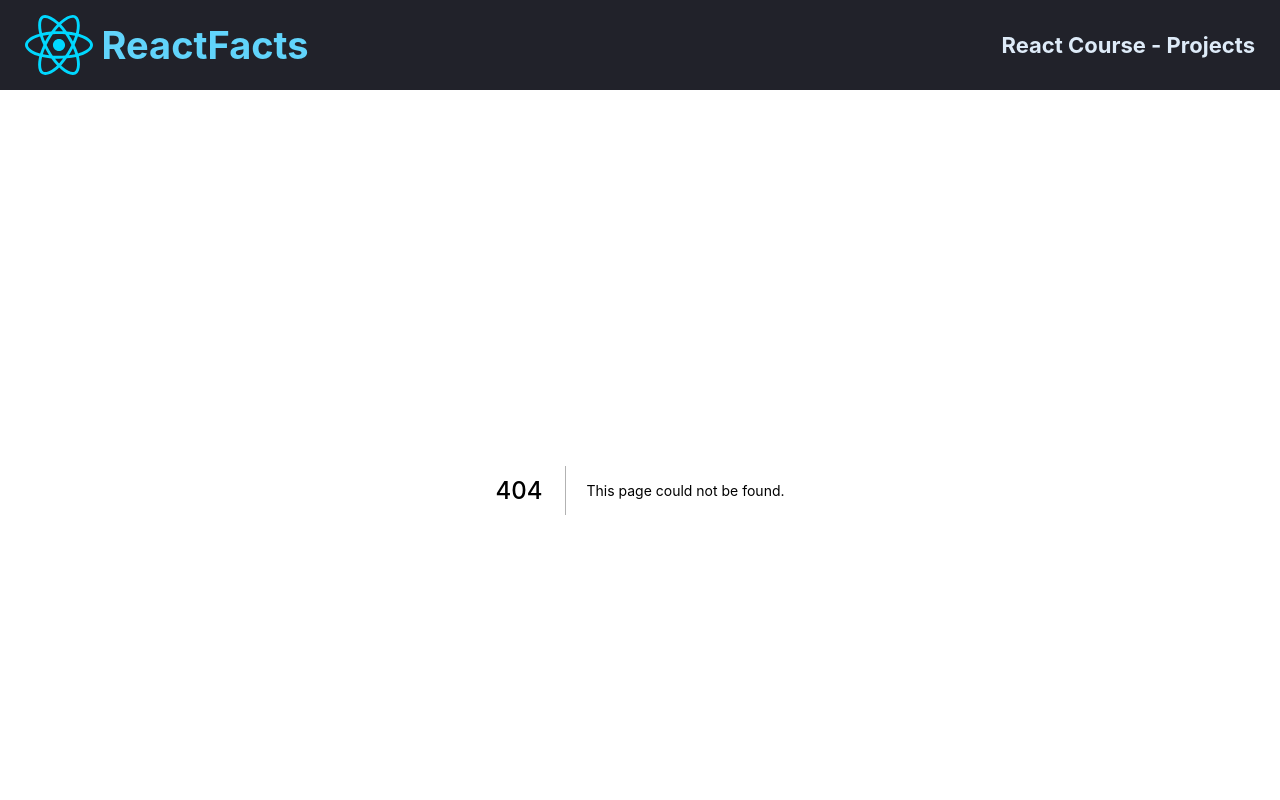
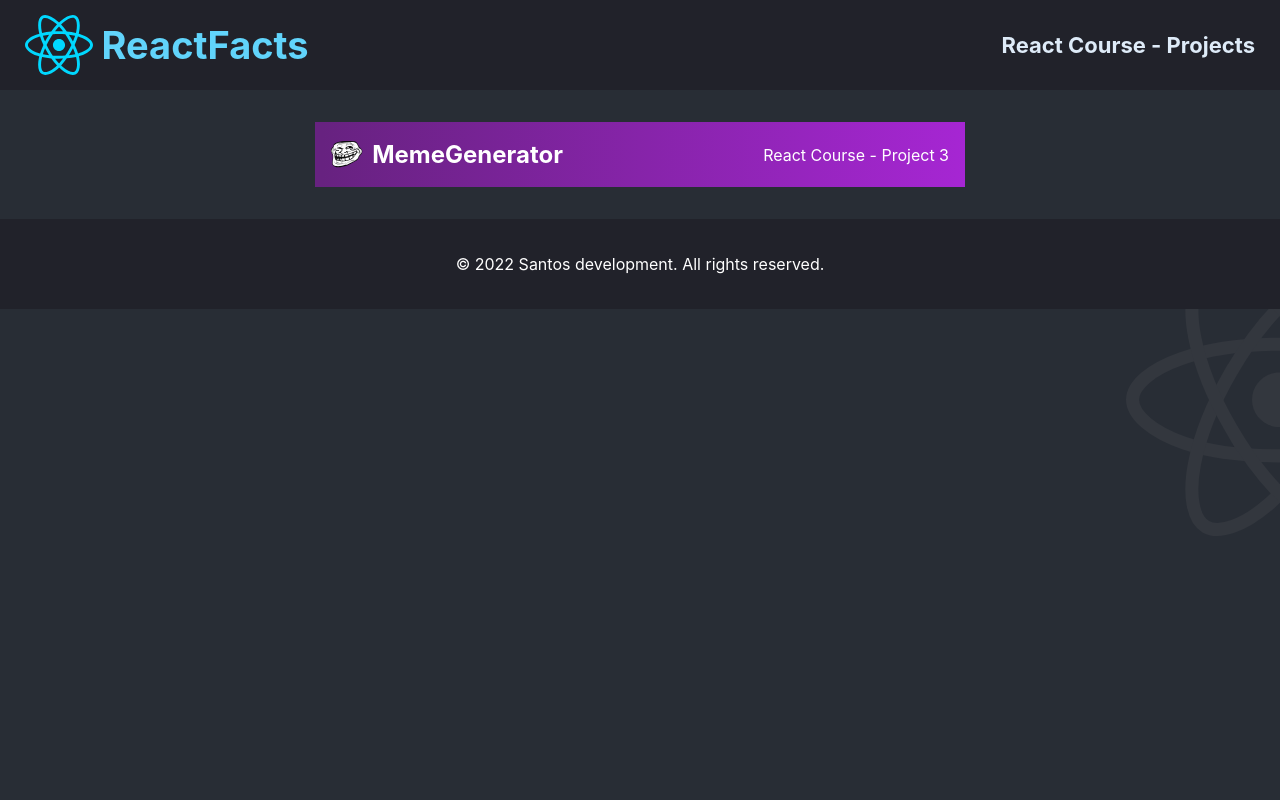
Before and after one commit to wlsp/react-nextjs_learning, a Next.js app: page /projects/memegenerator in a window 1280 px wide. Before the commit this address had no page. Shown: the top 800 px of the page. Built offline with nearby package versions, Linux system fonts and the light colour scheme; what @badrap/bar-of-progress would draw is missing.

Commit message:
added new project

```diff
--- /dev/null
+++ b/pages/projects/memegenerator.jsx
@@ -0,0 +1,23 @@
+import styles from '../../styles/MemeGenerator.module.scss'
+
+function MemeHeader() {
+  return (
+    <header className={styles['meme--header']}>
+      <div className={styles['meme--logo-container']}>
+        <img src='/images/trollface.svg' alt='troll face' />
+        <h1>MemeGenerator</h1>
+      </div>
+      <div>
+      <p>React Course - Project 3</p>
+      </div>
+    </header>
+  )
+}
+
+export default function memegenerator() {
+  return (
+    <section className={styles['meme--main']}>
+    <MemeHeader />
+    </section>
+  );
+}
--- /dev/null
+++ b/styles/MemeGenerator.module.scss
@@ -0,0 +1,20 @@
+.meme {
+  &--header {
+    align-items: center;
+    background: linear-gradient(90deg, #672280 1.18%, #A626D3 100%);
+    color: #fff;
+    display: flex;
+    justify-content: space-between;
+    height: 4.0625rem;
+    padding: 1rem;
+  }
+
+  &--logo-container {
+    display: flex;
+    gap: .575rem;
+  }
+  &--main {
+    margin: 2rem auto;
+    width: 40.625rem;
+  }
+}
--- a/styles/TravelJournal.module.scss
+++ b/styles/TravelJournal.module.scss
@@ -1,6 +1,3 @@
-@import url('https://fonts.googleapis.com/css2?family=Inter:wght@100;200;300;400;500;600;700;800&display=swap');
-
-/* font-family: 'Inter', sans-serif; */
 .tj {
   background: #fff;
   border-radius: .3125rem;
@@ -10,7 +7,6 @@
   &--main {
     display: flex;
     flex-direction: column;
-    font-family: 'Inter', sans-serif;
     padding: 2.25rem;
   }
 
```
Also changed, not shown: public/images/trollface.svg (added).
